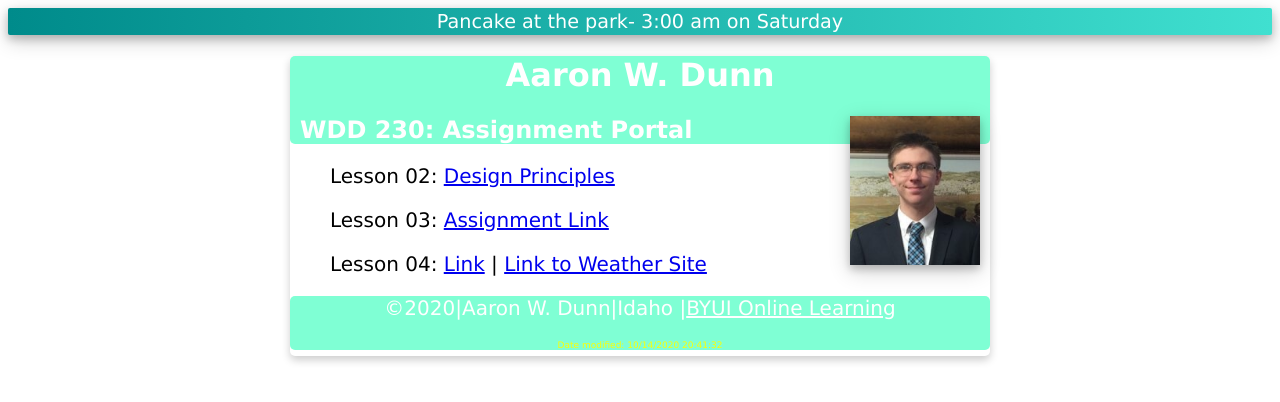
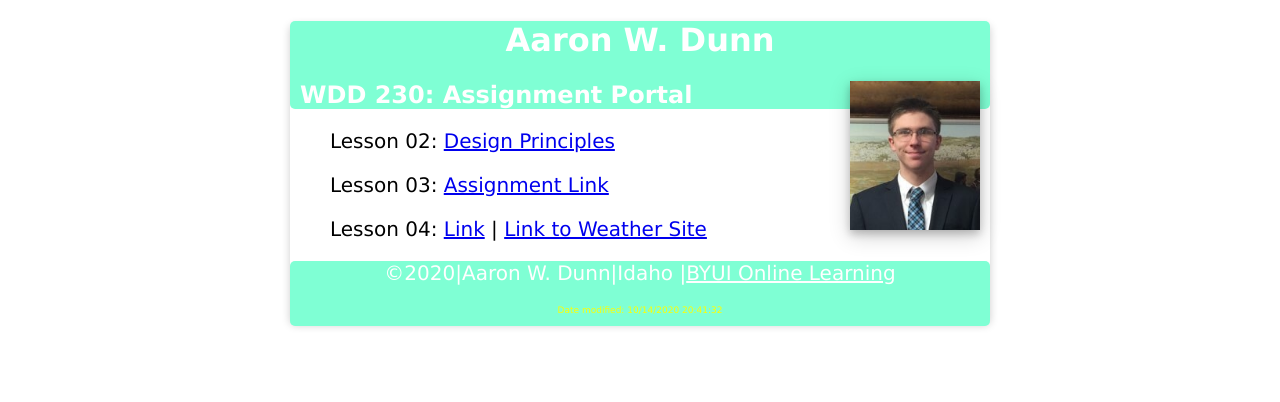
Before and after one commit to Yhoundeh/Yhoundeh.github.io, a plain HTML site: page index.html in a window 1280 px wide. Drawn offline with Linux system fonts and the light colour scheme; a web font is replaced by a local one.

Commit message:
remove banner fix padding

```diff
--- a/index.html
+++ b/index.html
@@ -10,7 +10,7 @@
     <link rel="stylesheet" href="style.css" />
     <script src="script.js"></script>
   </head>
-  <div id="banner">Pancake at the park- 3:00 am on Saturday</div>
+  <!--<div id="banner">Pancake at the park- 3:00 am on Saturday</div>-->
   <body>
     <div id="card">
       <div class="top">
--- a/style.css
+++ b/style.css
@@ -57,6 +57,7 @@ p {
   text-align: center;
   border-radius: 5px;
   margin-top: 5px;
+  padding-bottom: 1px;
 }
 
 .bottom a {
```
